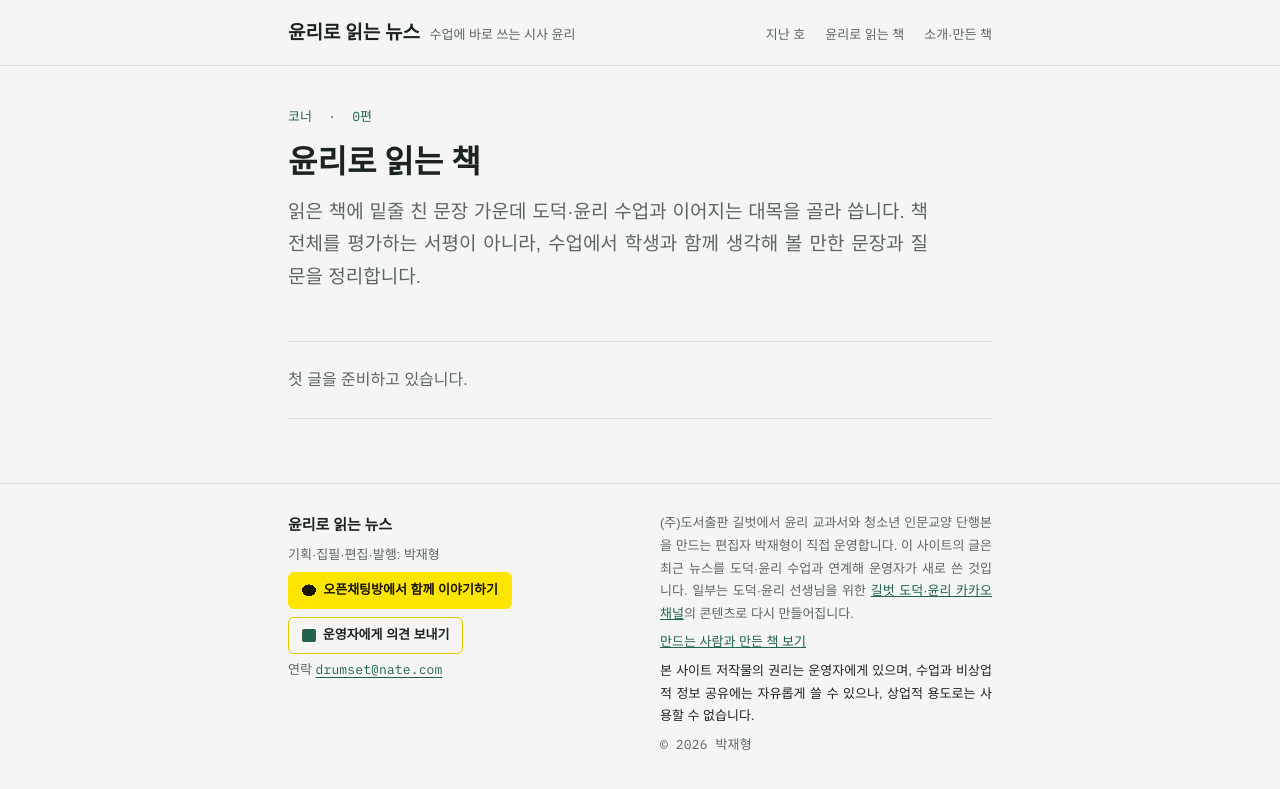
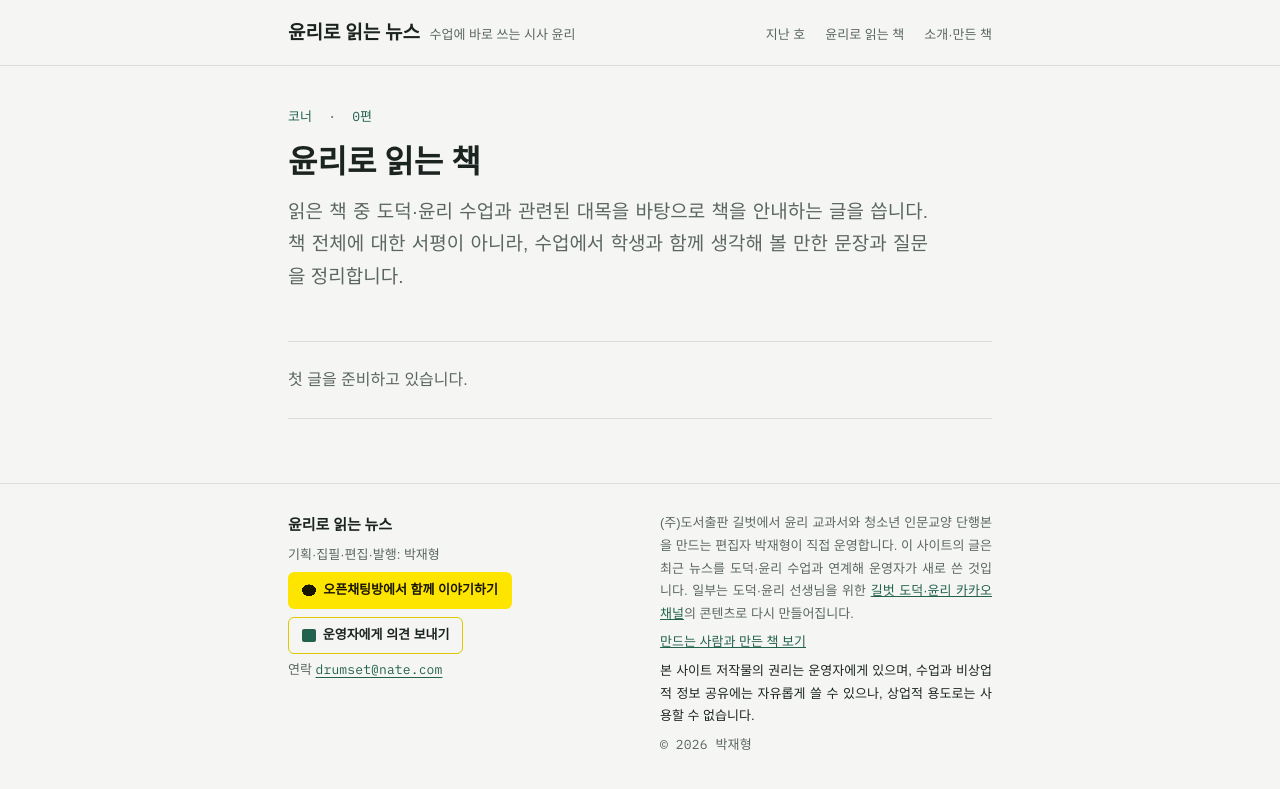
Before and after one commit to ethics-news/ethics-news.github.io, a Jekyll site: the page built from reading/index.html, in a window 1280 px wide. Shown: the top 789 px of the page. Built offline with Jekyll 4.4.1, drawn with Linux system fonts in a browser that asks for light colours; some web fonts are replaced.

Commit message:
「윤리로 읽는 책」 소개 문구 수정
Co-Authored-By: Claude Opus 5.5 <noreply@anthropic.com>
Claude-Session: https://claude.ai/code/session_01T6ePPceWU8bVGSDdg45vi9

```diff
--- a/reading/index.html
+++ b/reading/index.html
@@ -1,13 +1,13 @@
 ---
 layout: default
 title: 윤리로 읽는 책
-lead: 읽은 책에 밑줄 친 문장 가운데 도덕·윤리 수업과 이어지는 대목을 골라 씁니다.
+lead: 읽은 책 중 도덕·윤리 수업과 관련된 대목을 바탕으로 책을 안내하는 글을 씁니다.
 ---
 {% assign reads = site.reads | sort: "date" | reverse %}
 <section class="issue-hero">
   <p class="issue-meta mono"><span>코너</span><span>{{ reads.size }}편</span></p>
   <h1 class="issue-title">윤리로 읽는 책</h1>
-  <p class="issue-lead">{{ page.lead }} 책 전체를 평가하는 서평이 아니라, 수업에서 학생과 함께 생각해 볼 만한 문장과 질문을 정리합니다.</p>
+  <p class="issue-lead">{{ page.lead }} 책 전체에 대한 서평이 아니라, 수업에서 학생과 함께 생각해 볼 만한 문장과 질문을 정리합니다.</p>
 </section>
 
 <section class="archive">
```
